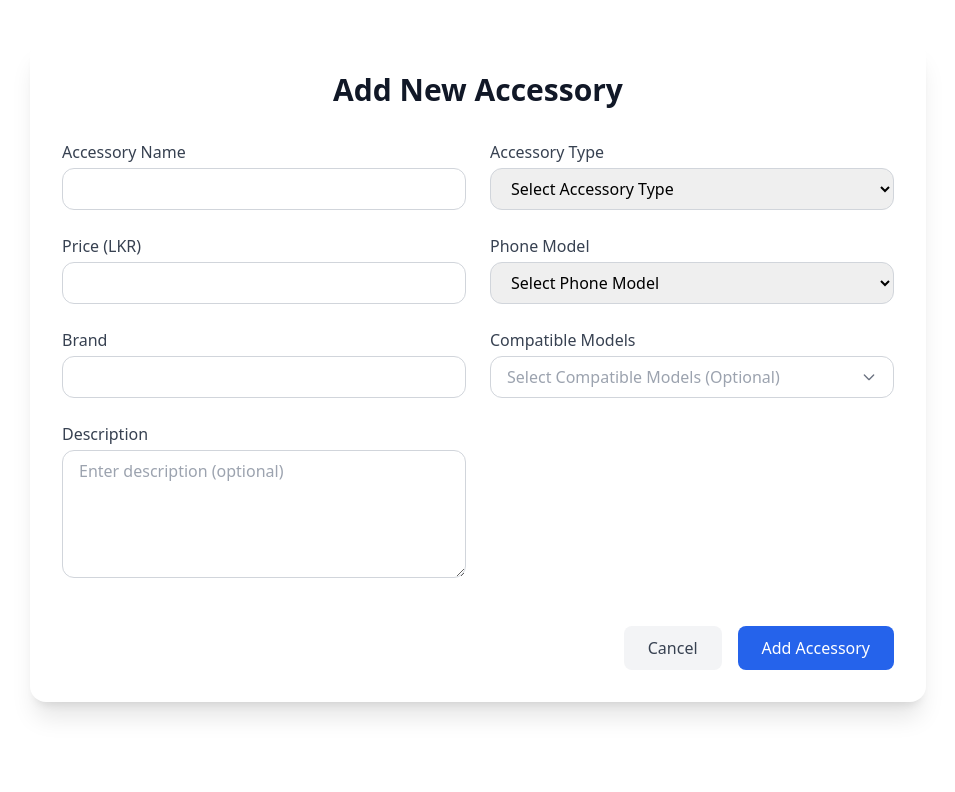
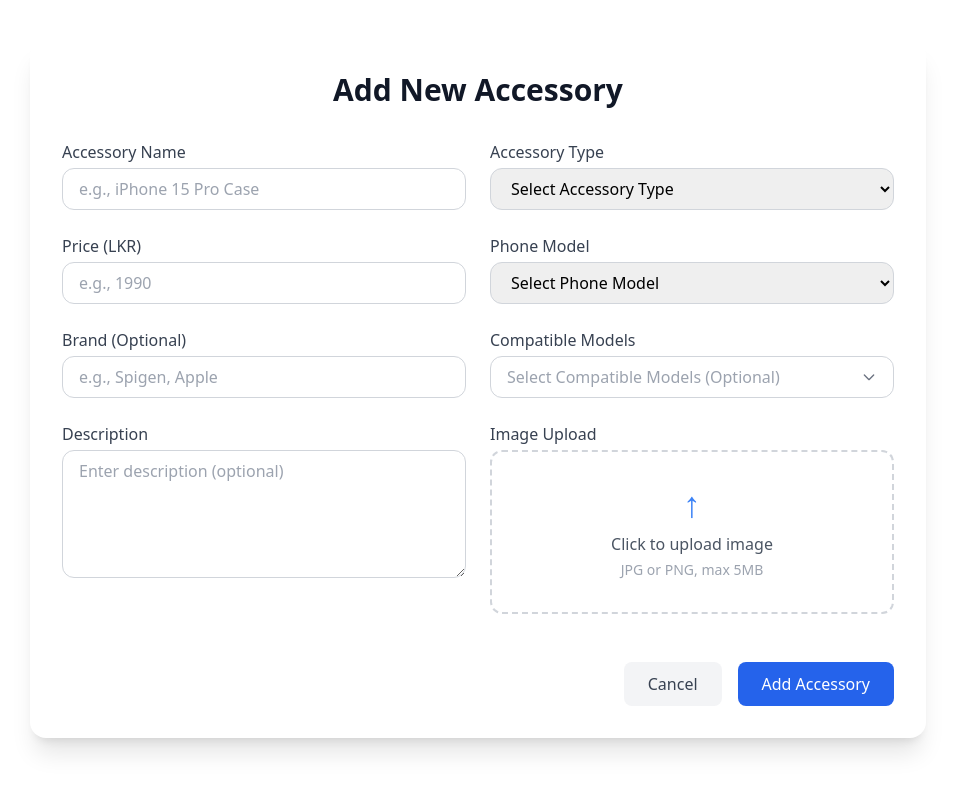
Before and after one commit to tharindu-sandaruwan/SQA_Project, a React (Vite) app in the folder frontend/: page /addAccessories in a window 1280 px wide. Shown: the top 792 px of the page, without its empty margins (162-1117 px from the left). Built offline with nearby package versions, Linux system fonts and the light colour scheme.

Commit message:
Done some changes in frontend

```diff
--- a/frontend/src/pages/AddAccessories/index.jsx
+++ b/frontend/src/pages/AddAccessories/index.jsx
@@ -13,6 +13,7 @@ export default function AddAccessories() {
 
   const [errors, setErrors] = useState({});
   const [isSubmitting, setIsSubmitting] = useState(false);
+  const [previewImage, setPreviewImage] = useState(null);
 
   const phoneModels = [
     { value: 'iphone15pro', label: 'iPhone 15 Pro' },
@@ -45,7 +46,7 @@ export default function AddAccessories() {
     const newErrors = {};
 
     if (!formData.accessoryName) newErrors.accessoryName = "Accessory name is required";
-    else if (formData.accessoryName.length > 100) newErrors.accessoryName = "Name cannot exceed 100 characters";
+    else if (formData.accessoryName.length > 20) newErrors.accessoryName = "Name cannot exceed 20 characters";
     else if (!/^[a-zA-Z0-9 -]*$/.test(formData.accessoryName)) newErrors.accessoryName = "No special symbols allowed";
 
     if (!formData.accessoryType) newErrors.accessoryType = "Accessory type is required";
@@ -55,11 +56,12 @@ export default function AddAccessories() {
 
     if (!formData.phoneModel) newErrors.phoneModel = "Phone model is required";
 
-    if (formData.brand && formData.brand.length > 50) newErrors.brand = "Brand name too long";
-    else if (!formData.brand) newErrors.brand = "Brand name is required";
+    if (formData.brand && formData.brand.length > 20) newErrors.brand = "Brand name too long";
 
-    if (formData.accessoryDescription && formData.accessoryDescription.length > 500)
+    if (formData.accessoryDescription && formData.accessoryDescription.length > 200)
       newErrors.accessoryDescription = "Description too long";
+
+    if (!previewImage) newErrors.accessoryImage = "Image is required";
 
     setErrors(newErrors);
     return Object.keys(newErrors).length === 0;
@@ -77,56 +79,98 @@ export default function AddAccessories() {
     }));
   };
 
+  const handleImageChange = (e) => {
+    const file = e.target.files[0];
+    if (file) {
+      if (!['image/jpeg', 'image/png'].includes(file.type)) {
+        alert('Please upload only JPG or PNG images');
+        return;
+      }
+      if (file.size > 5 * 1024 * 1024) {
+        alert('File size should not exceed 5MB');
+        return;
+      }
+
+      const reader = new FileReader();
+      reader.onloadend = () => {
+        setPreviewImage(reader.result);
+      };
+      reader.readAsDataURL(file);
+    } else {
+      setPreviewImage(null);
+    }
+  };
+
   const handleSubmit = async (e) => {
     e.preventDefault();
     if (validate()) {
-      setIsSubmitting(true);
       try {
-        const dataToSend = {
-          accessoryName: formData.accessoryName,
-          accessoryType: formData.accessoryType,
-          price: Number(formData.price),
-          phoneModel: formData.phoneModel,
-          brand: formData.brand,
-          compatibleModels: formData.compatibleModels,
-          accessoryDescription: formData.accessoryDescription
-        };
-
-        const response = await fetch('http://localhost:5000/api/accessories', {
-          method: 'POST',
-          headers: {
-            'Content-Type': 'application/json',
-          },
-          body: JSON.stringify(dataToSend)
-        });
-
-        if (!response.ok) {
-          const errorData = await response.json();
-          throw new Error(errorData.error || 'Failed to submit form');
-        }
-
-        const result = await response.json();
-        console.log('Success:', result);
+        setIsSubmitting(true);
+        console.log('Form data:', formData);
+        // Simulate API call
+        await new Promise(resolve => setTimeout(resolve, 1000));
         alert('Accessory added successfully!');
-
-        // Reset form
-        setFormData({
-          accessoryName: '',
-          accessoryType: '',
-          price: '',
-          phoneModel: '',
-          brand: '',
-          compatibleModels: [],
-          accessoryDescription: ''
-        });
-      } catch (error) {
-        console.error('Error submitting form:', error);
-        alert(error.message || 'Failed to add accessory. Please try again.');
+        resetForm();
+      // } catch (error) {
+      //   console.error('Error submitting form:', error);
+      //   alert('Failed to add accessory. Please try again.');
       } finally {
         setIsSubmitting(false);
       }
     }
   };
+
+  // const handleSubmit = async (e) => {
+  //   e.preventDefault();
+  //   if (validate()) {
+  //     setIsSubmitting(true);
+  //     try {
+  //       const dataToSend = {
+  //         accessoryName: formData.accessoryName,
+  //         accessoryType: formData.accessoryType,
+  //         price: Number(formData.price),
+  //         phoneModel: formData.phoneModel,
+  //         brand: formData.brand,
+  //         compatibleModels: formData.compatibleModels,
+  //         accessoryDescription: formData.accessoryDescription
+  //       };
+
+  //       const response = await fetch('http://localhost:5000/api/accessories', {
+  //         method: 'POST',
+  //         headers: {
+  //           'Content-Type': 'application/json',
+  //         },
+  //         body: JSON.stringify(dataToSend)
+  //       });
+
+  //       if (!response.ok) {
+  //         const errorData = await response.json();
+  //         throw new Error(errorData.error || 'Failed to submit form');
+  //       }
+
+  //       const result = await response.json();
+  //       console.log('Success:', result);
+  //       alert('Accessory added successfully!');
+
+  //       // Reset form
+  //       setFormData({
+  //         accessoryName: '',
+  //         accessoryType: '',
+  //         price: '',
+  //         phoneModel: '',
+  //         brand: '',
+  //         compatibleModels: [],
+  //         accessoryDescription: ''
+  //       });
+  //       setPreviewImage(null);
+  //     } catch (error) {
+  //       console.error('Error submitting form:', error);
+  //       alert(error.message || 'Failed to add accessory. Please try again.');
+  //     } finally {
+  //       setIsSubmitting(false);
+  //     }
+  //   }
+  // };
 
   const handleReset = () => {
     setFormData({
@@ -138,6 +182,7 @@ export default function AddAccessories() {
       compatibleModels: [],
       accessoryDescription: ''
     });
+    setPreviewImage(null);
     setErrors({});
   };
 
@@ -154,6 +199,7 @@ export default function AddAccessories() {
           value={formData.accessoryName}
           onChange={handleChange}
           error={errors.accessoryName}
+          placeholder="e.g., iPhone 15 Pro Case"
         />
 
         <Select
@@ -172,6 +218,7 @@ export default function AddAccessories() {
           value={formData.price}
           onChange={handleChange}
           error={errors.price}
+          placeholder="e.g., 1990"
         />
 
         <Select
@@ -184,11 +231,12 @@ export default function AddAccessories() {
         />
 
         <Input
-          label="Brand"
+          label="Brand (Optional)"
           name="brand"
           value={formData.brand}
           onChange={handleChange}
           error={errors.brand}
+          placeholder="e.g., Spigen, Apple"
         />
 
         <MultiSelect
@@ -206,6 +254,14 @@ export default function AddAccessories() {
           value={formData.accessoryDescription}
           onChange={handleChange}
           error={errors.accessoryDescription}
+        />
+
+        <FileInput
+          label="Image Upload"
+          name="accessoryImage"
+          onChange={handleImageChange}
+          error={errors.accessoryImage}
+          previewImage={previewImage}
         />
 
         <div className="col-span-1 md:col-span-2 flex justify-end gap-4 pt-6">
@@ -230,7 +286,7 @@ export default function AddAccessories() {
   );
 }
 
-function Input({ label, name, type = "text", value, onChange, error }) {
+function Input({ label, name, type = "text", value, onChange, error, placeholder  }) {
   return (
     <div className="flex flex-col">
       <label htmlFor={name} className="mb-1 font-medium text-gray-700">
@@ -242,6 +298,7 @@ function Input({ label, name, type = "text", value, onChange, error }) {
         id={name}
         value={value}
         onChange={onChange}
+        placeholder={placeholder}
         className={`border rounded-xl px-4 py-2 focus:outline-none focus:ring-2 focus:ring-blue-500 ${
           error ? "border-red-500" : "border-gray-300"
         }`}
@@ -370,3 +427,43 @@ function TextArea({ label, name, value, onChange, error }) {
     </div>
   );
 }
+
+function FileInput({ label, name, onChange, error, previewImage }) {
+  return (
+    <div className="flex flex-col">
+      <label className="mb-1 font-medium text-gray-700">{label}</label>
+      <div className={`border-2 border-dashed rounded-xl p-2 ${error ? "border-red-500" : "border-gray-300"}`}>
+        {!previewImage ? (
+          <label className="flex flex-col items-center justify-center p-6 cursor-pointer hover:bg-gray-50 transition-colors">
+            <div className="text-blue-500 text-4xl mb-2">↑</div>
+            <span className="text-gray-600">Click to upload image</span>
+            <p className="text-sm text-gray-400 mt-1">JPG or PNG, max 5MB</p>
+            <input
+              type="file"
+              name={name}
+              accept=".jpg,.jpeg,.png"
+              onChange={onChange}
+              className="hidden"
+            />
+          </label>
+        ) : (
+          <div className="relative p-2">
+            <img
+              src={previewImage}
+              alt="Preview"
+              className="w-full h-40 object-cover rounded-lg"
+            />
+            <button
+              type="button"
+              onClick={() => onChange({ target: { files: [] } })}
+              className="absolute top-4 right-4 bg-black/50 text-white p-2 rounded-full hover:bg-black/70 transition-colors"
+            >
+              ✕
+            </button>
+          </div>
+        )}
+      </div>
+      {error && <p className="text-red-500 text-sm mt-1">{error}</p>}
+    </div>
+  );
+}
--- a/frontend/src/pages/Dashboard/index.jsx
+++ b/frontend/src/pages/Dashboard/index.jsx
@@ -65,7 +65,7 @@ const Dashboard = () => {
 
         {/* Accessories Management */}
         <div
-        onClick={() => navigate("/accessoriesHome")}
+        onClick={() => navigate("/addaccessories")}
         className="p-4 bg-white shadow-lg rounded-2xl cursor-pointer hover:shadow-xl transition"
         >
           <div className="mb-4 flex items-center space-x-4">
```
